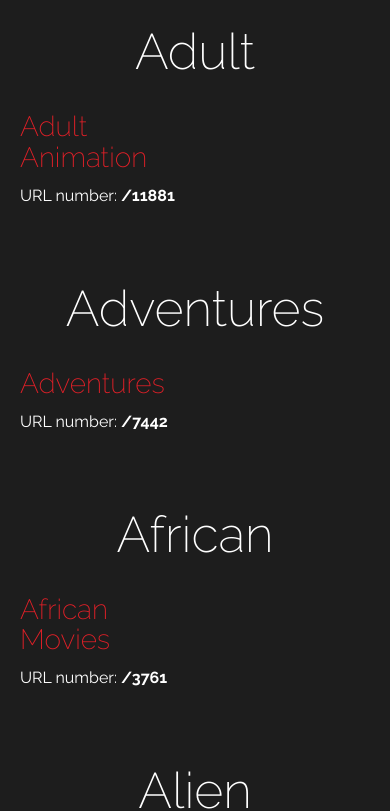
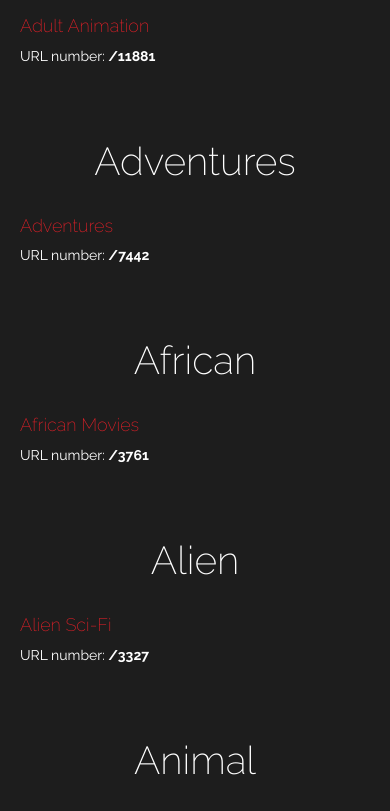
Before and after one commit to kjetilsg/Genflix, a plain HTML site: page index.html in a window 390 px wide. Shown: the part 704-1515 px from the top of the page. Drawn offline with nearby package versions, Linux system fonts and the light colour scheme.

Commit message:
Mobile optimizations

```diff
--- a/sass/_custom.scss
+++ b/sass/_custom.scss
@@ -1,6 +1,14 @@
 h1 {
-    font-size: 50px;
+    font-size: 10vw;
     font-weight: 200;
+}
+
+h3 {
+    font-size: 18px;
+}
+
+p {
+    font-size: 14px;
 }
 
 .header-margin-top {
@@ -20,6 +28,14 @@ h1 {
         font-size: 100px;
     }
 
+    h3 {
+        font-size: 28px;
+    }
+
+    p {
+    font-size: 16px;
+}
+
     .header-margin-top {
         margin-top: 50px;
     }
```
Also changed, not shown: css/stylesheet.css, 1 other file.
